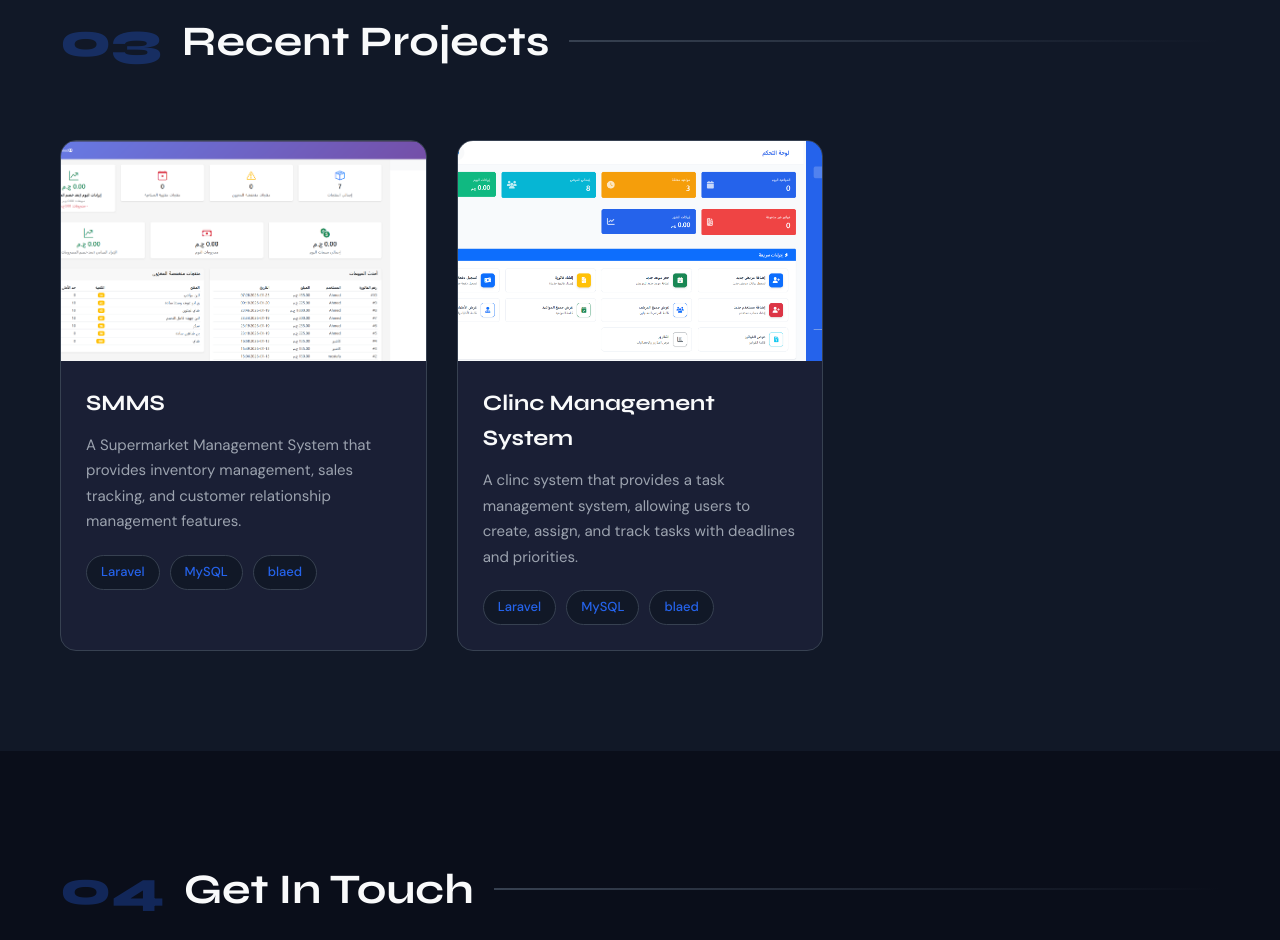
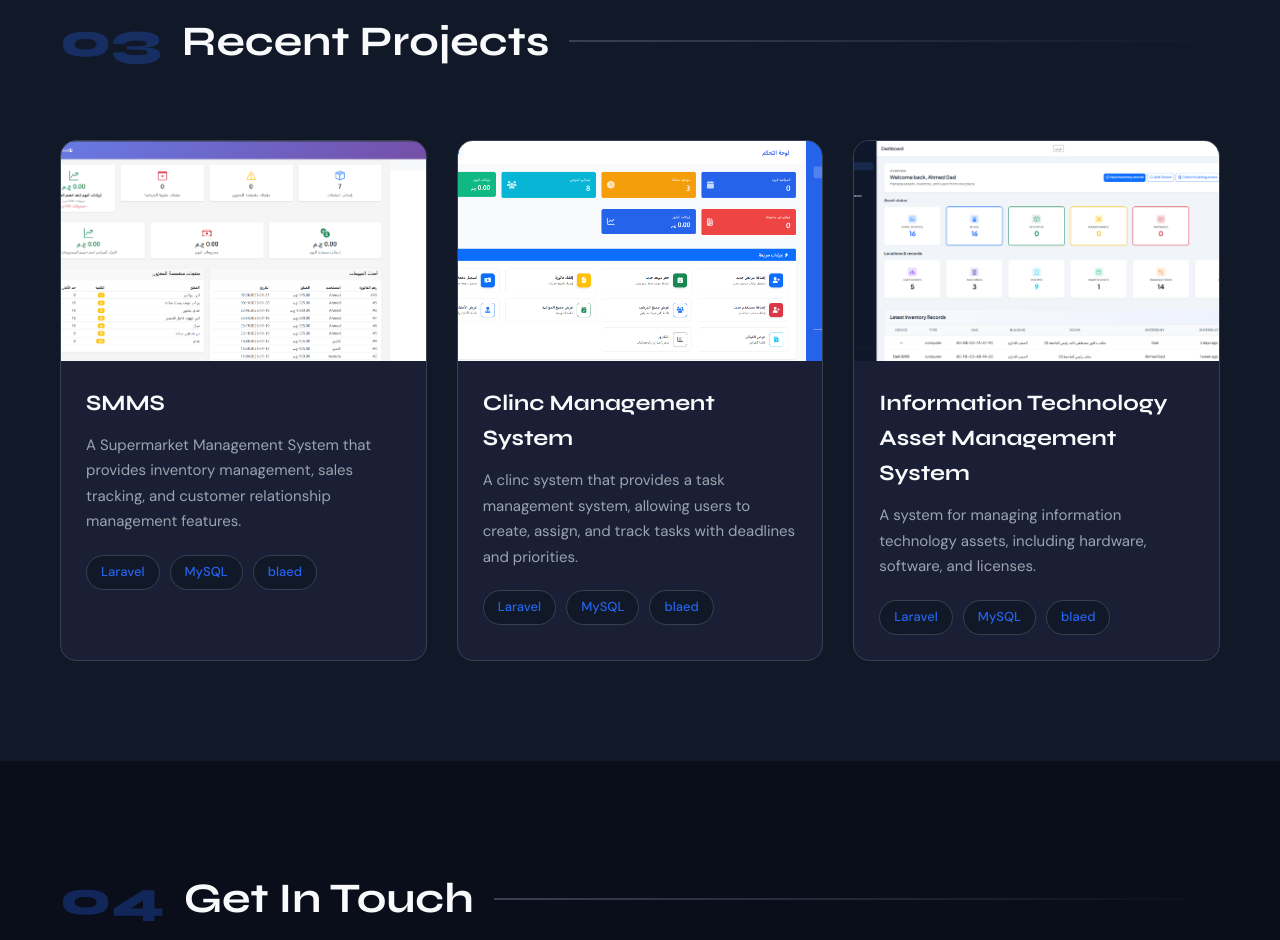
Before and after one commit to ahmedgad112/CV, a plain HTML site: page index.html in a window 1280 px wide. Shown: the part 2600-3540 px from the top of the page. Drawn offline with Linux system fonts and the light colour scheme.

Commit message:
add new project

```diff
--- a/index.html
+++ b/index.html
@@ -378,6 +378,30 @@
                     </div>
                 </div>
 
+                <!-- ITAMS -->
+                <div class="project-card">
+                    <div class="project-image">
+                        <img src="images/ITAMS.png" alt="ITAMS Project">
+                        <div class="project-overlay">
+                            <a href="https://github.com/ahmedgad112/ITAMS" target="_blank" class="project-link">
+                                <i class="fab fa-github"></i>
+                            </a>
+                        </div>
+                    </div>
+                    <div class="project-content">
+                        <h3 class="project-title">Information Technology Asset Management System</h3>
+                        <p class="project-description">
+                            A system for managing information technology assets, including hardware, software, and licenses.
+                        </p>
+                        <div class="project-tags">
+                            <span class="tag">Laravel</span>
+                            <span class="tag">MySQL</span>
+                            <span class="tag">blaed</span>
+                        </div>
+                    </div>
+                </div>
+
+
             </div>
         </div>
     </section>
```
Also changed, not shown: images/ITAMS.png (added).
